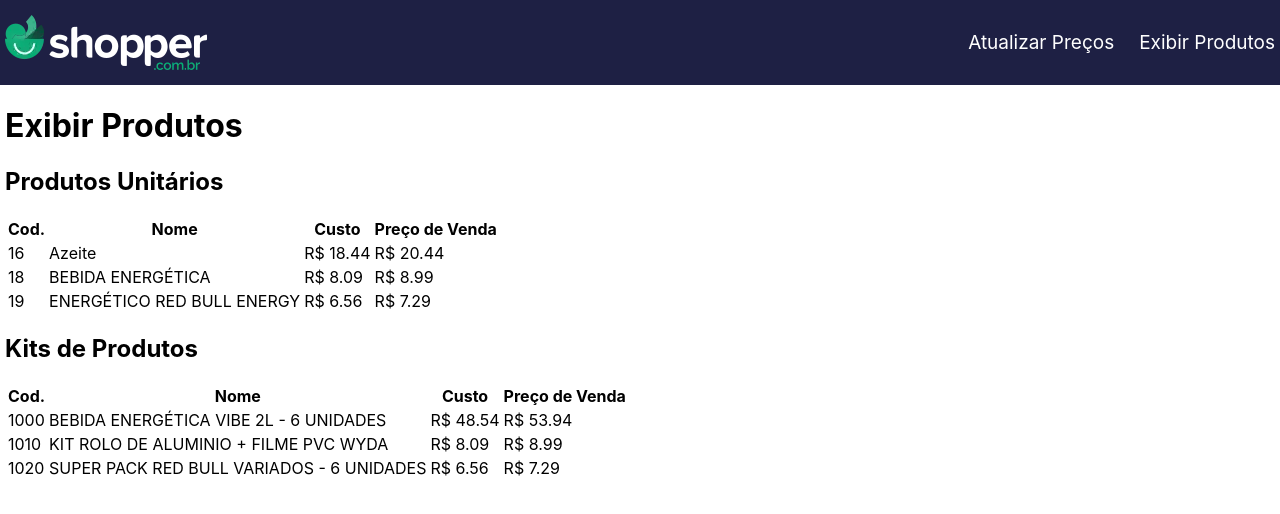
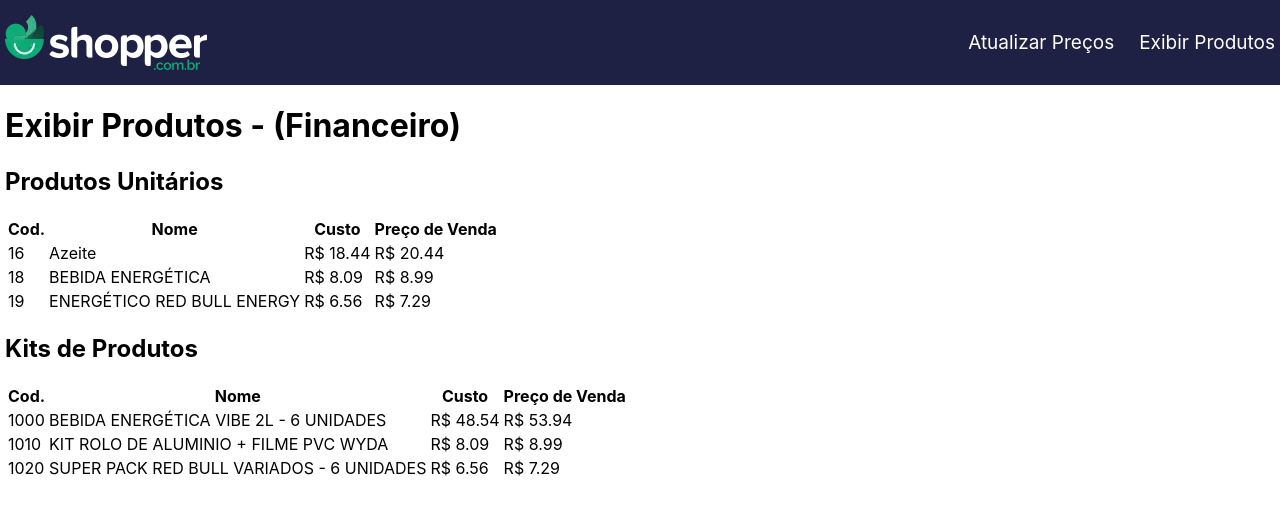
Before and after one commit to kleutons/shopper-frontend, a React (Create React App) app: page /products in a window 1280 px wide. Shown: the top 514 px of the page. Built offline with nearby package versions, Linux system fonts and the light colour scheme.

Commit message:
fix: page products

```diff
--- a/src/Pages/Products/products.tsx
+++ b/src/Pages/Products/products.tsx
@@ -51,7 +51,7 @@
 
     return(
         <>
-        <h1>Exibir Produtos</h1>
+        <h1>Exibir Produtos - (Financeiro)</h1>
 
         <h2>Produtos Unitários</h2>
         <table>
```
